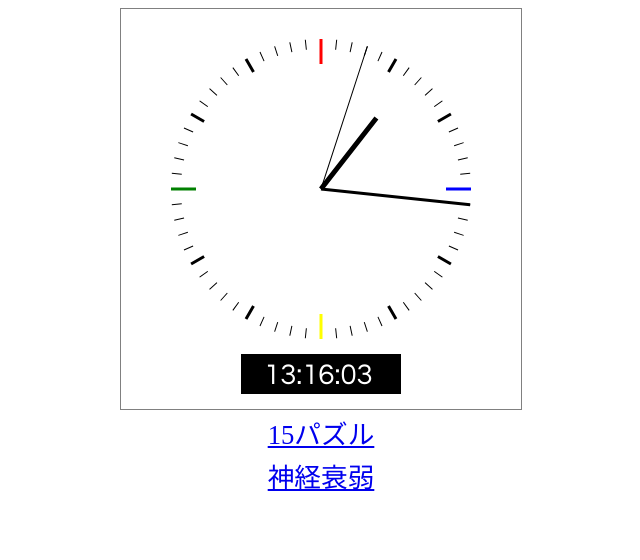
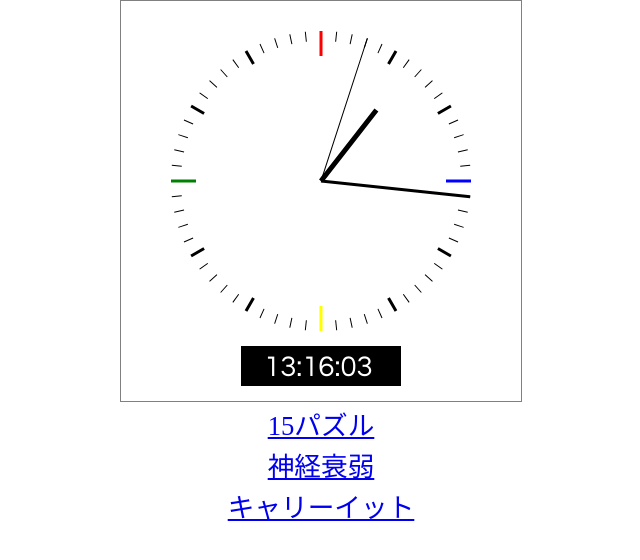
Before and after one commit to MASAYUKI-MORITA/ClockAndGame, a plain HTML site: page index.html in a window 1280 px wide. Shown: the whole page, without its empty margins (319-959 px from the left). Drawn offline with Linux system fonts and the light colour scheme.

Commit message:
Update: index.html

```diff
--- a/index.html
+++ b/index.html
@@ -2,13 +2,15 @@
 <html lang="ja">
     <head>
         <meta charset="UTF-8">
-        <title>sample page</title>
+        <title>Clock and Games</title>
+        <link rel="stylesheet" href="./clock/common.css">
         <link rel="stylesheet" href="./clock/style.css">
     </head>
     <body>
         <table>
             <tr><td><a href="./15Puzzle/index.html">15パズル</a></td></tr>
             <tr><td><a href="./FlipCards/index.html">神経衰弱</a></td></tr>
+            <tr><td><a href="./CarryIt/index.html">キャリーイット</a></td></tr>
         </table>
 
         <script src="./clock/script.js"></script>
```
